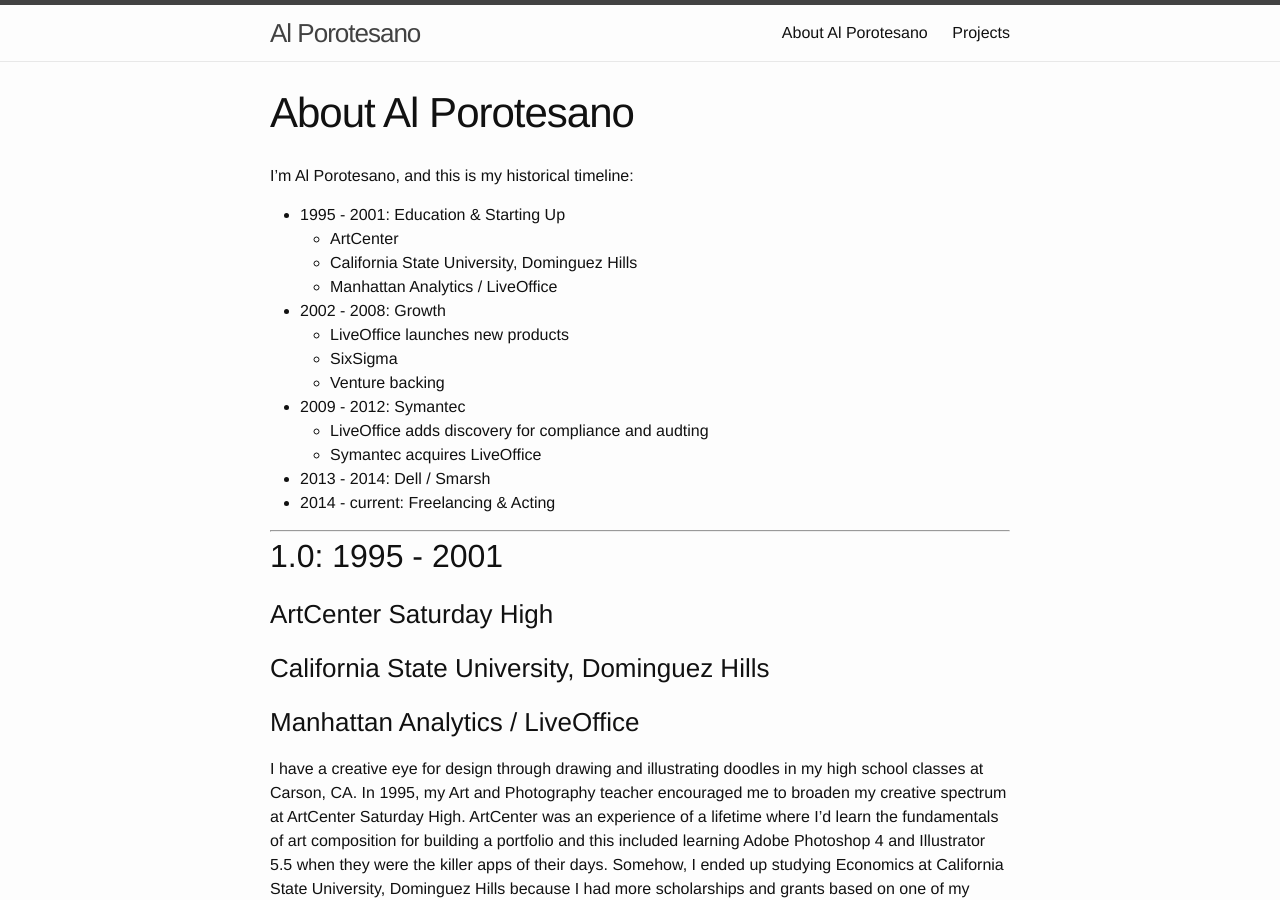
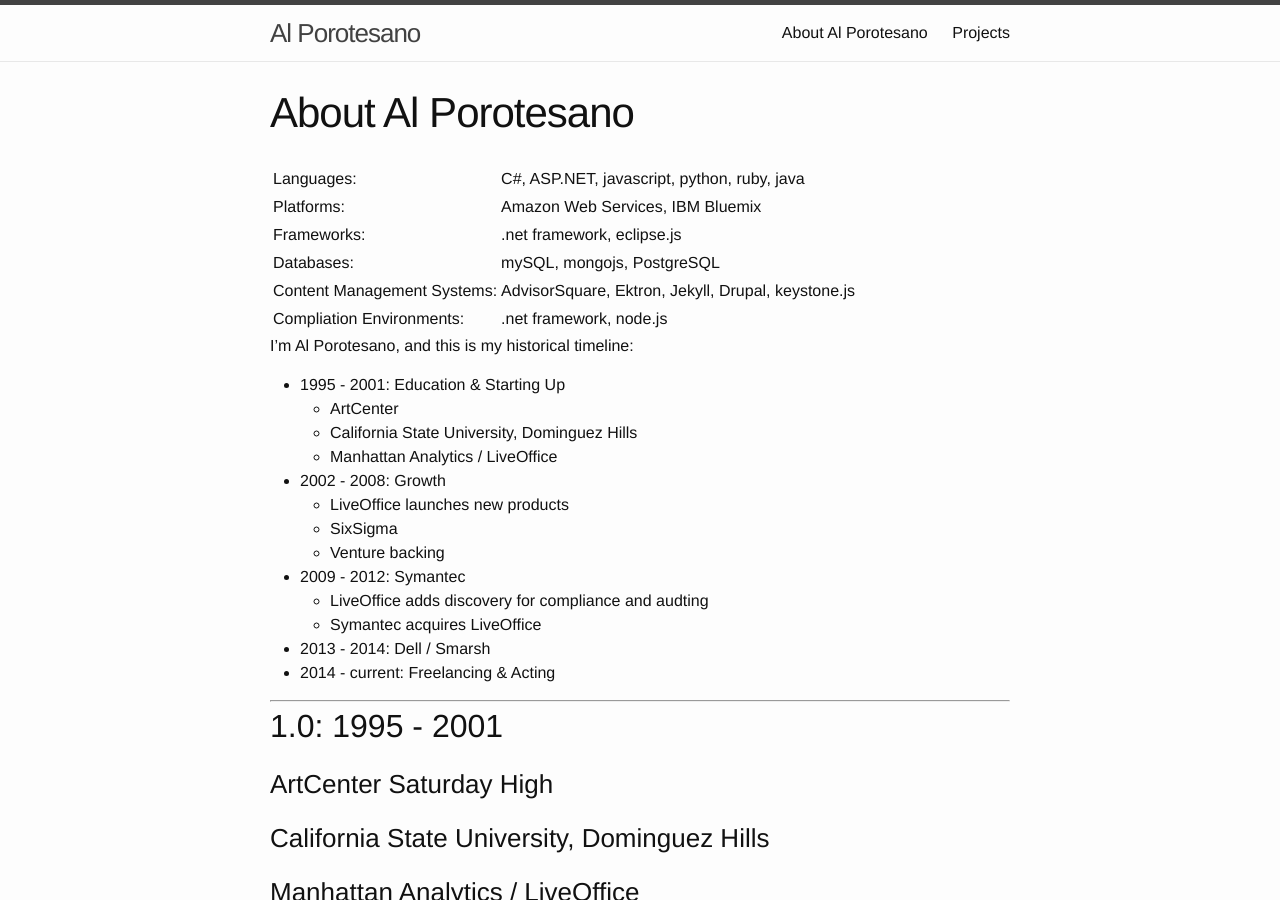
Before and after one commit to nobleexperiment/nobleexperiment.github.io, a Jekyll site: the page built from about.md, in a window 1280 px wide and 900 px high. Built offline with Jekyll 4.4.1, drawn with Linux system fonts in a browser that asks for light colours; some of the changed text lies outside the part shown.

Commit message:
Update about.md

```diff
--- a/about.md
+++ b/about.md
@@ -3,6 +3,13 @@ layout: page
 title: About Al Porotesano
 permalink: /about/
 ---
+
+| Languages: | C#, ASP.NET, javascript, python, ruby, java  |
+| Platforms: | Amazon Web Services, IBM Bluemix |
+| Frameworks: | .net framework, eclipse.js |
+| Databases: | mySQL, mongojs, PostgreSQL  |
+| Content Management Systems: | AdvisorSquare, Ektron, Jekyll, Drupal, keystone.js |
+| Compliation Environments: | .net framework, node.js |
 
 I'm Al Porotesano, and this is my historical timeline:
 
```
Also changed, not shown: other parts of about.md (+0 -7 lines).
